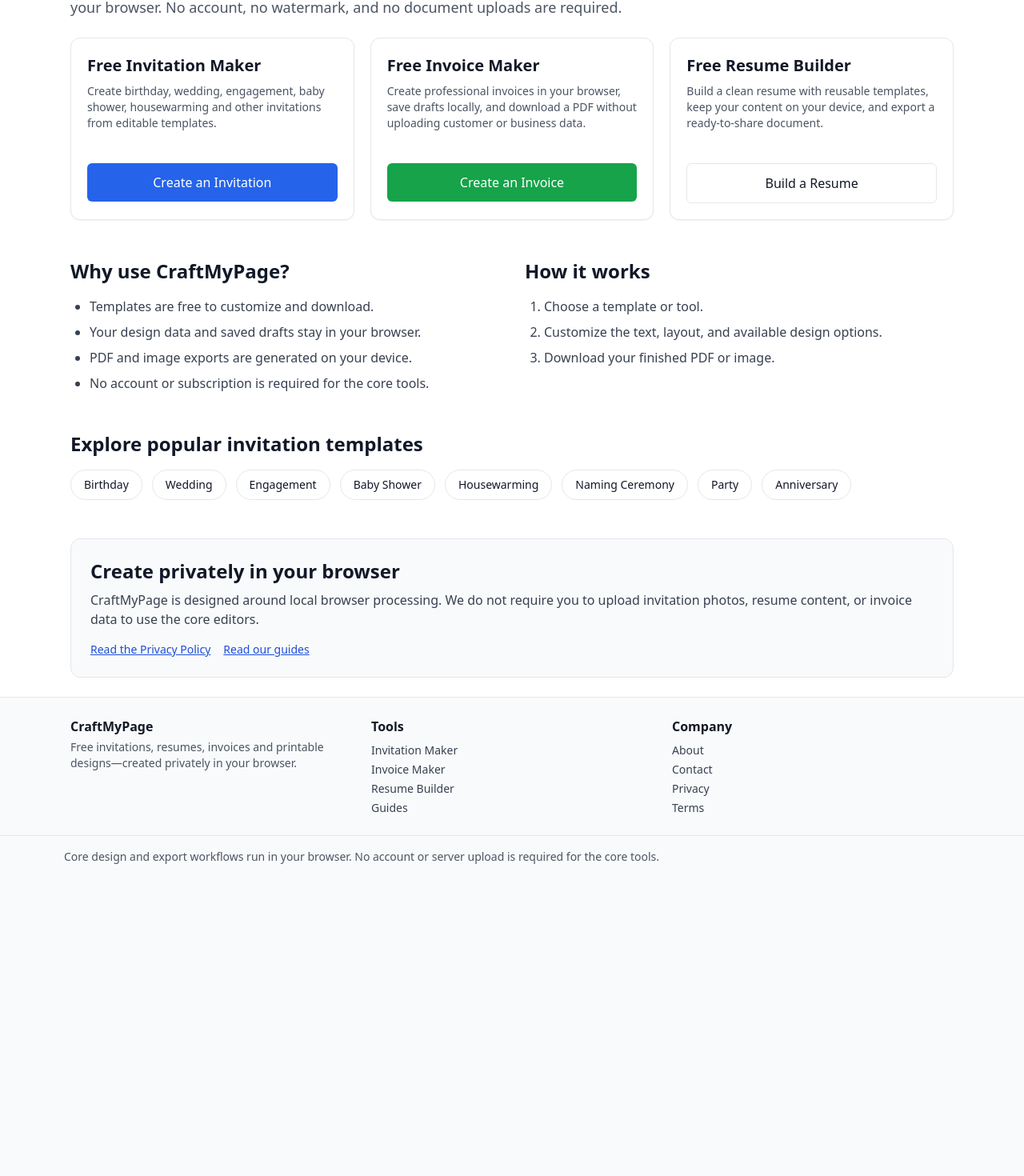
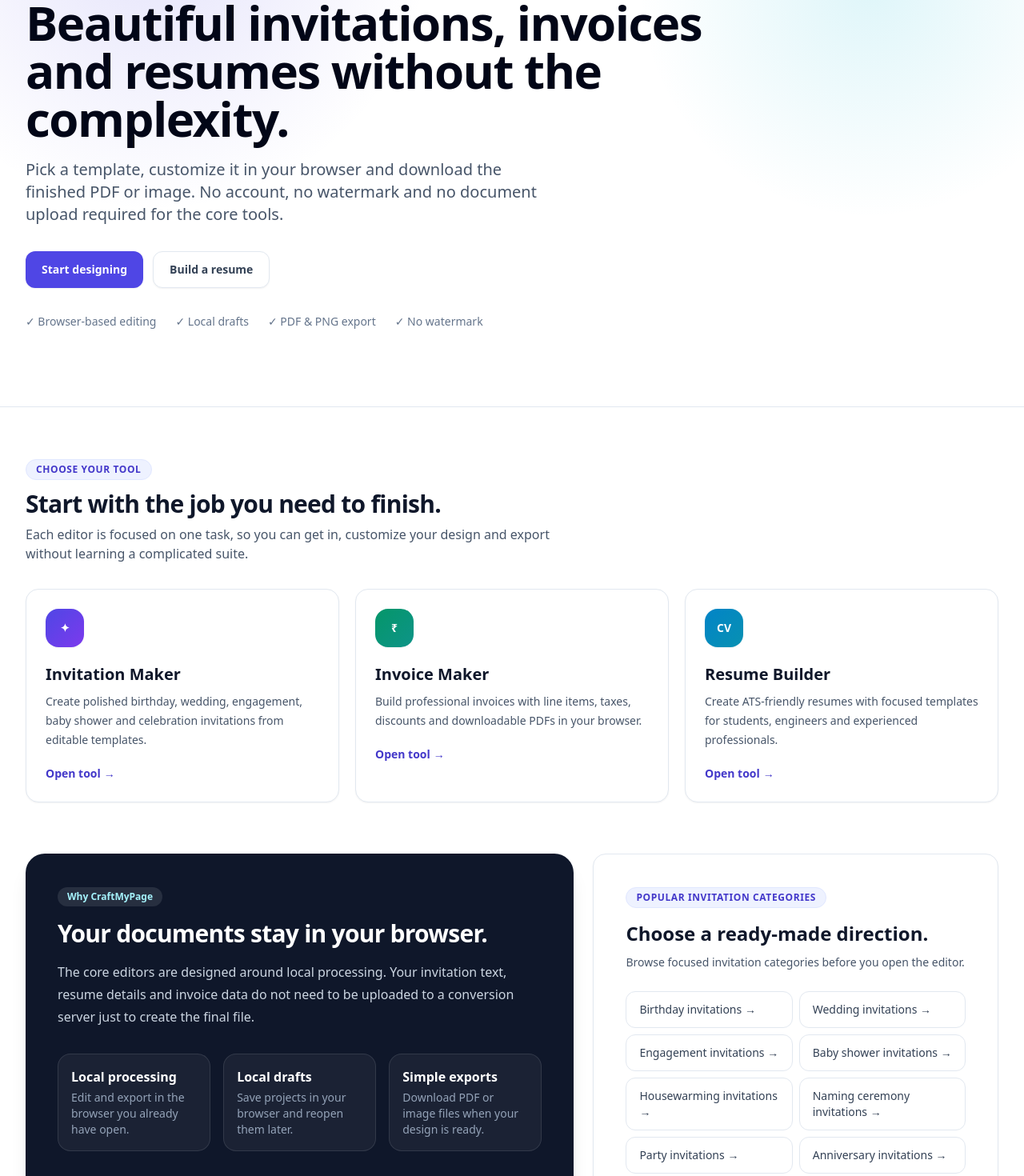
Before and after one commit to nagapurinarayana-ship-it/craftmypage, a React (Vite) app: page / in a window 1280 px wide. Shown: the part 214-1684 px from the top of the page at 80% size. Before the commit the page ends 1311 px from the top, so only its background shows below. Built offline with nearby package versions, Linux system fonts and the light colour scheme.

Commit message:
style: redesign homepage

```diff
--- a/src/pages/HomePage.tsx
+++ b/src/pages/HomePage.tsx
@@ -1,114 +1,178 @@
 import { Link } from 'react-router-dom'
+import { Helmet } from 'react-helmet-async'
 
 const tools = [
   {
     href: '/tools/invitation-maker',
-    title: 'Free Invitation Maker',
-    description:
-      'Create birthday, wedding, engagement, baby shower, housewarming and other invitations from editable templates.',
-    cta: 'Create an Invitation',
-    className: 'bg-blue-600 text-white hover:bg-blue-700',
+    title: 'Invitation Maker',
+    description: 'Create polished birthday, wedding, engagement, baby shower and celebration invitations from editable templates.',
+    icon: '✦',
+    tone: 'from-indigo-600 to-violet-600',
   },
   {
     href: '/tools/invoice-maker',
-    title: 'Free Invoice Maker',
-    description:
-      'Create professional invoices in your browser, save drafts locally, and download a PDF without uploading customer or business data.',
-    cta: 'Create an Invoice',
-    className: 'bg-green-600 text-white hover:bg-green-700',
+    title: 'Invoice Maker',
+    description: 'Build professional invoices with line items, taxes, discounts and downloadable PDFs in your browser.',
+    icon: '₹',
+    tone: 'from-emerald-600 to-teal-600',
   },
   {
     href: '/tools/resume-builder',
-    title: 'Free Resume Builder',
-    description:
-      'Build a clean resume with reusable templates, keep your content on your device, and export a ready-to-share document.',
-    cta: 'Build a Resume',
-    className: 'border hover:bg-gray-50',
+    title: 'Resume Builder',
+    description: 'Create ATS-friendly resumes with focused templates for students, engineers and experienced professionals.',
+    icon: 'CV',
+    tone: 'from-sky-600 to-cyan-600',
   },
+]
+
+const categories = [
+  ['Birthday invitations', '/invitations/birthday'],
+  ['Wedding invitations', '/invitations/wedding'],
+  ['Engagement invitations', '/invitations/engagement'],
+  ['Baby shower invitations', '/invitations/baby'],
+  ['Housewarming invitations', '/invitations/housewarming'],
+  ['Naming ceremony invitations', '/invitations/naming'],
+  ['Party invitations', '/invitations/party'],
+  ['Anniversary invitations', '/invitations/anniversary'],
 ]
 
 export default function HomePage() {
   return (
-    <div className="max-w-6xl mx-auto p-6 space-y-12">
-      <section>
-        <h1 className="text-3xl sm:text-4xl font-bold">
-          Create free invitations, resumes, invoices and printable designs
+    <>
+      <Helmet>
+        <title>CraftMyPage — Free Invitation, Invoice & Resume Maker</title>
+        <meta
+          name="description"
+          content="Create free invitations, invoices and resumes in your browser. Use polished templates, save locally and download PDFs or images without an account or server uploads."
+        />
+      </Helmet>
+
+      <div className="cmp-page">
+        <section className="relative overflow-hidden border-b border-slate-200 bg-white">
+          <div className="absolute inset-0 bg-[radial-gradient(circle_at_15%_10%,rgba(79,70,229,.15),transparent_28%),radial-gradient(circle_at_85%_20%,rgba(6,182,212,.13),transparent_24%)]" />
+          <div className="cmp-container relative py-16 sm:py-20 lg:py-24">
+            <div className="max-w-4xl">
+              <span className="cmp-eyebrow">Private by design · Browser based</span>
+              <h1 className="mt-6 text-4xl font-black tracking-tight text-slate-950 sm:text-5xl lg:text-6xl">
+                Beautiful invitations, invoices and resumes without the complexity.
               </h1>
-        <p className="mt-3 max-w-3xl text-gray-600 text-lg">
-          Customize original templates and download high-quality PDFs or images directly from your browser.
-          No account, no watermark, and no document uploads are required.
+              <p className="mt-5 max-w-2xl text-lg leading-8 text-slate-600 sm:text-xl">
+                Pick a template, customize it in your browser and download the finished PDF or image.
+                No account, no watermark and no document upload required for the core tools.
               </p>
-        <div className="mt-6 grid grid-cols-1 md:grid-cols-3 gap-5">
-          {tools.map((tool) => (
-            <article key={tool.href} className="border rounded-xl p-5 bg-white shadow-sm">
-              <h2 className="text-xl font-semibold">{tool.title}</h2>
-              <p className="mt-2 text-sm text-gray-600 min-h-20">{tool.description}</p>
-              <Link
-                to={tool.href}
-                className={`mt-5 block rounded-md px-4 py-3 text-center font-medium transition-colors ${tool.className}`}
-              >
-                {tool.cta}
+
+              <div className="mt-8 flex flex-col gap-3 sm:flex-row">
+                <Link to="/tools/invitation-maker" className="cmp-primary-btn">
+                  Start designing
                 </Link>
-            </article>
-          ))}
+                <Link to="/tools/resume-builder" className="cmp-secondary-btn">
+                  Build a resume
+                </Link>
+              </div>
+
+              <div className="mt-8 flex flex-wrap gap-x-6 gap-y-2 text-sm text-slate-500">
+                <span>✓ Browser-based editing</span>
+                <span>✓ Local drafts</span>
+                <span>✓ PDF & PNG export</span>
+                <span>✓ No watermark</span>
+              </div>
+            </div>
           </div>
         </section>
 
-      <section className="grid grid-cols-1 lg:grid-cols-2 gap-8">
+        <main className="cmp-container py-12 sm:py-16">
+          <section aria-labelledby="tools-heading">
             <div>
-          <h2 className="text-2xl font-semibold">Why use CraftMyPage?</h2>
-          <ul className="mt-4 list-disc pl-6 space-y-2 text-gray-700">
-            <li>Templates are free to customize and download.</li>
-            <li>Your design data and saved drafts stay in your browser.</li>
-            <li>PDF and image exports are generated on your device.</li>
-            <li>No account or subscription is required for the core tools.</li>
-          </ul>
+              <span className="cmp-eyebrow">Choose your tool</span>
+              <h2 id="tools-heading" className="mt-3 text-3xl font-bold tracking-tight text-slate-900">
+                Start with the job you need to finish.
+              </h2>
+              <p className="mt-2 max-w-2xl text-slate-600">
+                Each editor is focused on one task, so you can get in, customize your design and export without learning a complicated suite.
+              </p>
             </div>
-        <div>
-          <h2 className="text-2xl font-semibold">How it works</h2>
-          <ol className="mt-4 list-decimal pl-6 space-y-2 text-gray-700">
-            <li>Choose a template or tool.</li>
-            <li>Customize the text, layout, and available design options.</li>
-            <li>Download your finished PDF or image.</li>
-          </ol>
+
+            <div className="mt-8 grid gap-5 lg:grid-cols-3">
+              {tools.map((tool) => (
+                <Link key={tool.href} to={tool.href} className="cmp-card group">
+                  <div className={`flex h-12 w-12 items-center justify-center rounded-2xl bg-gradient-to-br ${tool.tone} text-sm font-black text-white shadow-sm`}>
+                    {tool.icon}
                   </div>
-      </section>
-
-      <section>
-        <h2 className="text-2xl font-semibold">Explore popular invitation templates</h2>
-        <div className="mt-4 flex flex-wrap gap-3">
-          {[
-            ['birthday', 'Birthday'],
-            ['wedding', 'Wedding'],
-            ['engagement', 'Engagement'],
-            ['baby', 'Baby Shower'],
-            ['housewarming', 'Housewarming'],
-            ['naming', 'Naming Ceremony'],
-            ['party', 'Party'],
-            ['anniversary', 'Anniversary'],
-          ].map(([slug, label]) => (
-            <Link
-              key={slug}
-              to={`/invitations/${slug}`}
-              className="border rounded-full px-4 py-2 text-sm hover:bg-gray-50"
-            >
-              {label}
+                  <h3 className="mt-5 text-xl font-bold text-slate-900 group-hover:text-indigo-700">
+                    {tool.title}
+                  </h3>
+                  <p className="mt-2 text-sm leading-6 text-slate-600">{tool.description}</p>
+                  <span className="mt-5 inline-flex items-center text-sm font-semibold text-indigo-700">
+                    Open tool <span aria-hidden="true" className="ml-1 transition group-hover:translate-x-1">→</span>
+                  </span>
                 </Link>
               ))}
             </div>
           </section>
 
-      <section className="border rounded-xl p-6 bg-gray-50">
-        <h2 className="text-2xl font-semibold">Create privately in your browser</h2>
-        <p className="mt-2 text-gray-700">
-          CraftMyPage is designed around local browser processing. We do not require you to upload
-          invitation photos, resume content, or invoice data to use the core editors.
+          <section className="mt-16 grid gap-6 lg:grid-cols-[1.15fr_.85fr]">
+            <div className="rounded-3xl bg-slate-900 p-8 text-white shadow-xl sm:p-10">
+              <span className="inline-flex rounded-full bg-white/10 px-3 py-1 text-xs font-semibold text-cyan-200">
+                Why CraftMyPage
+              </span>
+              <h2 className="mt-4 text-3xl font-bold tracking-tight">Your documents stay in your browser.</h2>
+              <p className="mt-4 max-w-2xl leading-7 text-slate-300">
+                The core editors are designed around local processing. Your invitation text, resume details and invoice data do not need to be uploaded to a conversion server just to create the final file.
               </p>
-        <div className="mt-4 flex flex-wrap gap-4 text-sm">
-          <Link to="/privacy" className="text-blue-700 underline">Read the Privacy Policy</Link>
-          <Link to="/guides" className="text-blue-700 underline">Read our guides</Link>
+              <div className="mt-8 grid gap-4 sm:grid-cols-3">
+                {[
+                  ['Local processing', 'Edit and export in the browser you already have open.'],
+                  ['Local drafts', 'Save projects in your browser and reopen them later.'],
+                  ['Simple exports', 'Download PDF or image files when your design is ready.'],
+                ].map(([title, body]) => (
+                  <div key={title} className="rounded-2xl border border-white/10 bg-white/5 p-4">
+                    <p className="font-semibold">{title}</p>
+                    <p className="mt-1 text-sm leading-5 text-slate-400">{body}</p>
+                  </div>
+                ))}
+              </div>
+              <Link to="/privacy" className="mt-7 inline-flex text-sm font-semibold text-cyan-300 hover:text-white">
+                Read the privacy policy →
+              </Link>
+            </div>
+
+            <div className="cmp-surface p-8 sm:p-10">
+              <span className="cmp-eyebrow">Popular invitation categories</span>
+              <h2 className="mt-4 text-2xl font-bold text-slate-900">Choose a ready-made direction.</h2>
+              <p className="mt-2 text-sm leading-6 text-slate-600">
+                Browse focused invitation categories before you open the editor.
+              </p>
+              <div className="mt-6 grid grid-cols-1 gap-2 sm:grid-cols-2 lg:grid-cols-1 xl:grid-cols-2">
+                {categories.map(([label, to]) => (
+                  <Link key={to} to={to} className="rounded-xl border border-slate-200 px-4 py-3 text-sm font-medium text-slate-700 transition hover:border-indigo-200 hover:bg-indigo-50 hover:text-indigo-700">
+                    {label} <span aria-hidden="true">→</span>
+                  </Link>
+                ))}
+              </div>
             </div>
           </section>
+
+          <section className="mt-16">
+            <div className="text-center">
+              <span className="cmp-eyebrow">How it works</span>
+              <h2 className="mt-3 text-3xl font-bold tracking-tight text-slate-900">Three simple steps.</h2>
             </div>
+            <div className="mt-8 grid gap-5 md:grid-cols-3">
+              {[
+                ['01', 'Choose a template', 'Start with a focused template for the document or invitation you need.'],
+                ['02', 'Customize it', 'Change text, colors, details and images directly in the browser.'],
+                ['03', 'Download', 'Export the finished design as a PDF or image when it is ready.'],
+              ].map(([number, title, body]) => (
+                <div key={number} className="cmp-card">
+                  <span className="text-sm font-black text-indigo-600">{number}</span>
+                  <h3 className="mt-3 text-lg font-bold text-slate-900">{title}</h3>
+                  <p className="mt-2 text-sm leading-6 text-slate-600">{body}</p>
+                </div>
+              ))}
+            </div>
+          </section>
+        </main>
+      </div>
+    </>
   )
 }
```
Lines whose indentation alone changed are shown as unchanged.
